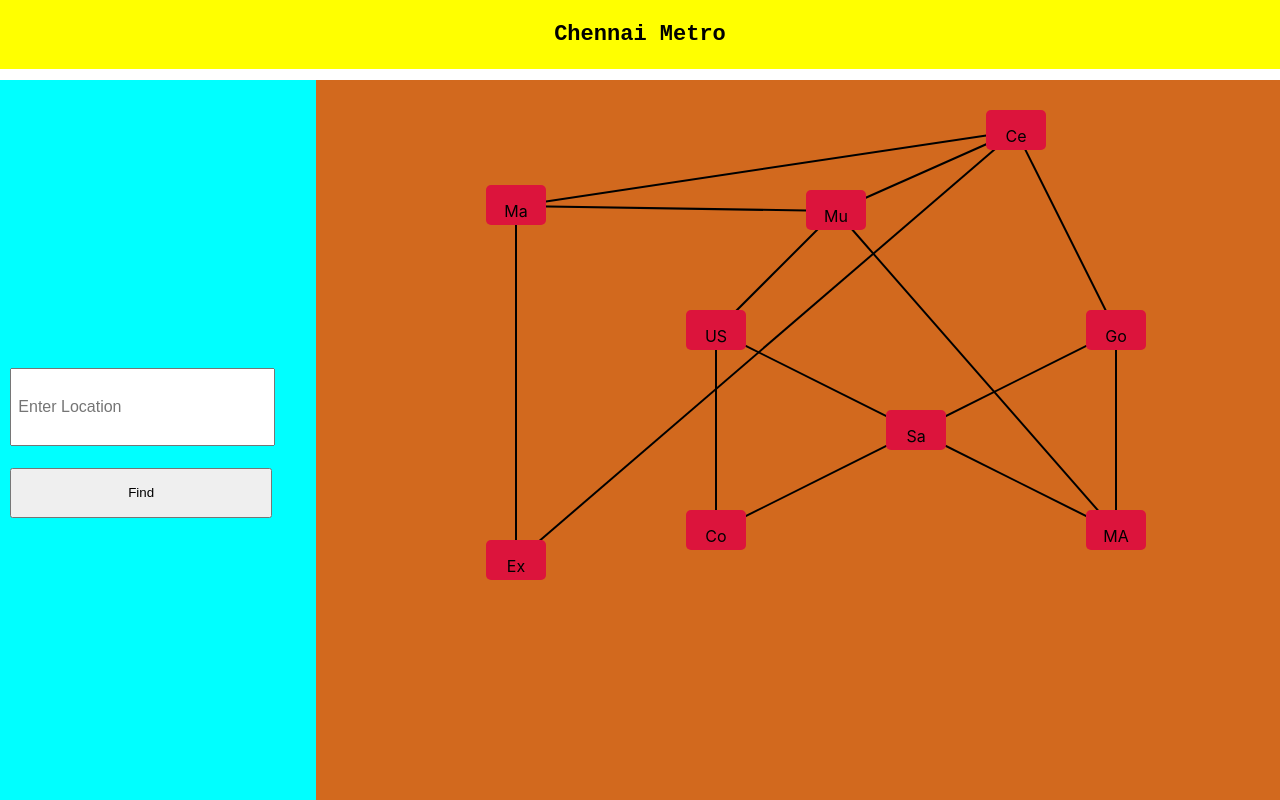
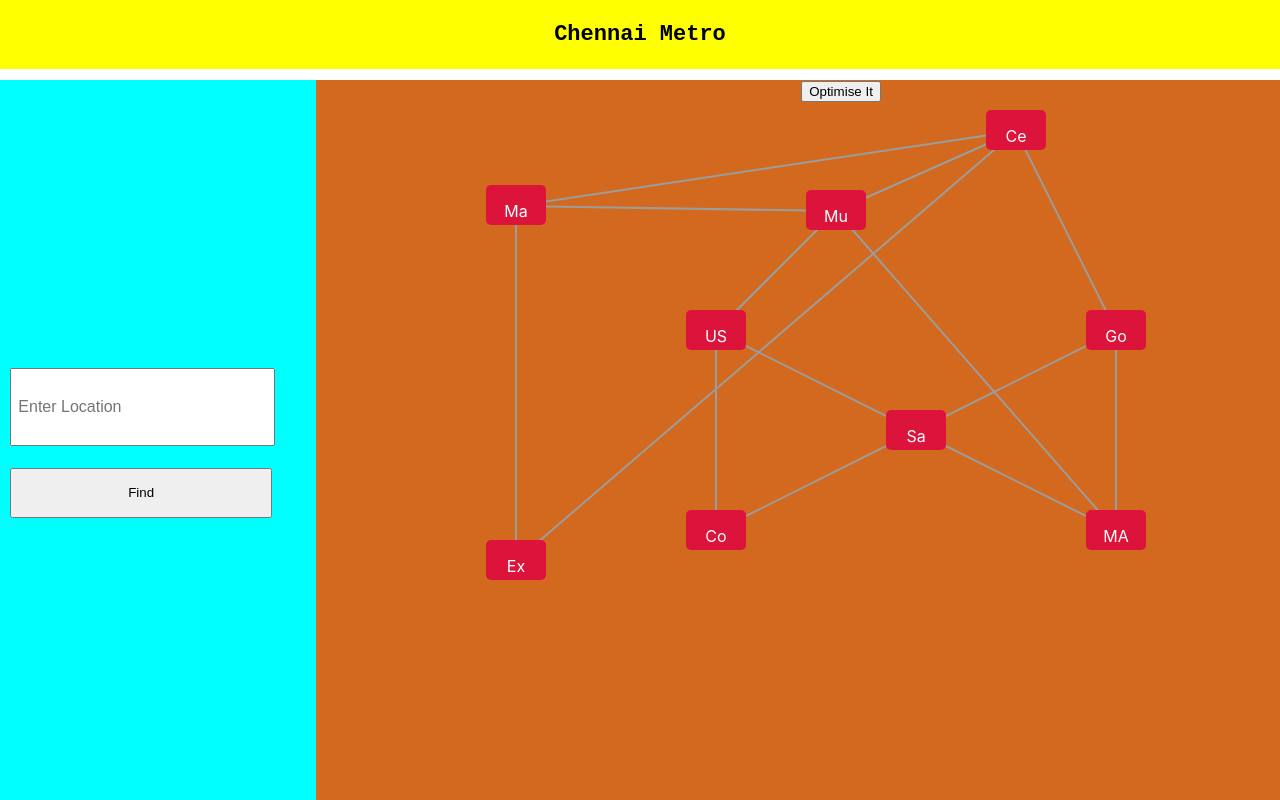
Before and after one commit to ankur17/chennai-metro, a React (Create React App) app: page / in a window 1280 px wide. Shown: the top 800 px of the page. Built offline with nearby package versions, Linux system fonts and the light colour scheme.

Commit message:
Kruskal algo implicated for optimisation the route

```diff
--- a/package.json
+++ b/package.json
@@ -5,7 +5,8 @@
   "dependencies": {
     "react": "^16.8.6",
     "react-dom": "^16.8.6",
-    "react-scripts": "3.0.1"
+    "react-scripts": "3.0.1",
+    "underscore": "^1.9.1"
   },
   "scripts": {
     "start": "react-scripts start",
--- /dev/null
+++ b/src/components/Algo.js
@@ -0,0 +1,75 @@
+/**
+ * Created by ankur on 7/6/19.
+ */
+import {stationDistance} from './../helper/constants'
+
+const problem = {
+    start: {A: 5, B: 2},
+    A: {C: 4, D: 2},
+    B: {A: 8, D: 7},
+    C: {D: 6, finish: 3},
+    D: {finish: 1},
+    finish: {}
+};
+
+const lowestCostNode = (costs, processed) => {
+    return Object.keys(costs).reduce((lowest, node) => {
+        if (lowest === null || costs[node] < costs[lowest]) {
+            if (!processed.includes(node)) {
+                lowest = node;
+            }
+        }
+        return lowest;
+    }, null);
+};
+
+
+export const dijkstra = (graph) => {
+
+
+    const costs = Object.assign({finish: Infinity}, graph.start);
+
+    // track paths
+    const parents = {finish: null};
+    for (let child in graph.start) {
+        parents[child] = 'start';
+    }
+
+    // track nodes that have already been processed
+    const processed = [];
+
+    let node = lowestCostNode(costs, processed);
+
+    while (node) {
+        let cost = costs[node];
+        let children = graph[node];
+        for (let n in children) {
+            let newCost = cost + children[n];
+            if (!costs[n]) {
+                costs[n] = newCost;
+                parents[n] = node;
+            }
+            if (costs[n] > newCost) {
+                costs[n] = newCost;
+                parents[n] = node;
+            }
+        }
+        processed.push(node);
+        node = lowestCostNode(costs, processed);
+    }
+
+    let optimalPath = ['finish'];
+    let parent = parents.finish;
+    while (parent) {
+        optimalPath.push(parent);
+        parent = parents[parent];
+    }
+    optimalPath.reverse();
+
+    const results = {
+        distance: costs.finish,
+        path: optimalPath
+    };
+
+    return results;
+};
--- a/src/components/Card.jsx
+++ b/src/components/Card.jsx
@@ -16,8 +16,16 @@
 
 
     render() {
+
+            console.log("JJJJJ",this.props.class_name)
+
         return (
-            <div className="card" onClick={this.clicked}  style={{...this.props.style}} onselectstart="return false"  unselectable="on">
+            <div
+                className={this.props.class_name}
+                onClick={this.clicked}
+                style={{...this.props.style}}
+                onselectstart="return false"
+                unselectable="on">
                 <p> {this.props.text? this.props.text : ""}</p>
             </div>
         )
--- a/src/components/RightPanel.jsx
+++ b/src/components/RightPanel.jsx
@@ -1,7 +1,7 @@
 import React, {Component} from 'react';
 import Card from './Card'
-import {cardPos,roadmap} from './../helper/constants'
-import {slope,pointsDistance,removePX} from './../helper/utils'
+import {cardPos,roadmap,nodes,edges} from './../helper/constants'
+import {slope,pointsDistance,removePX,kruskal} from './../helper/utils'
 import Modal from './Modal'
 
 
@@ -17,7 +17,7 @@
 
 const HIGHLIGHT = {
     EDGE : 'highLight',
-    NODE : 'nodeHighLight'
+    NODE : 'highLight'
 }
 
 
@@ -33,6 +33,7 @@
         this.click =  this.click.bind(this)
         this.modalHide =  this.modalHide.bind(this)
         this.classNameResolver =  this.classNameResolver.bind(this)
+        this.optimiseIt =  this.optimiseIt.bind(this)
     }
 
     click(card_key){
@@ -60,21 +61,31 @@
 
     classNameResolver(default_class,type, data){
         let searchResult = this.props.searchResult || "";
-        if(searchResult.length>0){
+        if(searchResult.length>0 ){
             switch(type) {
                 case TYPE.EDGE:
                     // here key1 and key2 is in the data
                     let key1 = data[0]
                     let key2 = data[1]
+                    let mst = this.state.mst.slice(0)
+                    for(let each of mst){
+                        let res1 =each[0]
+                        let res2 = each[1]
+                        console.log(each,key1,key2)
+                        if( ((res1==key1)&&(res2==key2)) || ((res1==key2) && (res2==key2)) ){
+                            console.log("WORKIT")
+                            return `${default_class} ${HIGHLIGHT.EDGE}`
+                        }
+                    }
 
-                    console.log("HMMM",key1,key2,searchResult)
-                    if( (searchResult==key1) || (searchResult==key2) ){
-                        return `${default_class} ${HIGHLIGHT.EDGE}`
-                    }
+
+                    // if( (searchResult==key1) || (searchResult==key2) ){
+                    //     return `${default_class} ${HIGHLIGHT.EDGE}`
+                    // }
                         break;
                 case TYPE.NODE:
-                    // here only key is in data
-                    if (searchResult==data){
+                    // here key is in data
+                    if ( (searchResult.length>0) && (searchResult==data.key)){
                         return `${default_class} ${HIGHLIGHT.NODE}`
                     }
                     break;
@@ -85,29 +96,34 @@
 
     }
 
+    optimiseIt(){
+        // let index = nodes.find(function(element) {
+        //     return element == this.props.searchResult ;
+        // });
+
+        let mst = kruskal(nodes,edges)
+
+        console.log("OOOOOOOOOOOOOOOOOOOOOOOOOOOOOO",mst)
+
+        this.setState({
+            mst : mst
+        })
+
+    }
+
     render() {
         // var ctrans = 'translate('+cleft+'px, '+ctop+'px)';
 
         let view_width = Math.max(document.documentElement.clientWidth, window.innerWidth || 0);
-        const styles = {
-            backgroundColor: "crimson",
-            position: "absolute",
-            width: "60px",
-            height: "40px",
-            borderRadius: "5px",
 
-        }
         const cartDesignRender = ()=>{
             let design = []
             let cardPosList = Object.values(cardPos)
             for(let each of cardPosList){
                 let class_name = this.classNameResolver(DEFAULT_CLASS.NODE,TYPE.NODE,each)
-                if(class_name!=DEFAULT_CLASS.NODE){
-                    console.log("POPOPOPOPOPOPOPOP",DEFAULT_CLASS.NODE,TYPE.NODE,each)
-                }
+
                 design.push(
                     <Card style={{
-                            ...styles,
                             top : each.top,
                             left : each.left}}
                           onClick={this.click}
@@ -138,9 +154,8 @@
                 key_increment += 321
 
                 let class_name = this.classNameResolver(DEFAULT_CLASS.EDGE,TYPE.EDGE,each)
-
-                // if(class_name==DEFAULT_CLASS.EDGE){
-                //     console.log("JOJOJOJOJOJOJOJOJ",DEFAULT_CLASS.NODE,TYPE.NODE,each)
+                // if(class_name.split(" ").length){
+                //     console.log("HMM","render",class_name,each)
                 // }
 
                 road.push(
@@ -164,6 +179,8 @@
                 {straightRoadGenerator()}
 
                 {this.state.showModal ? <Modal modalHide={this.modalHide} modalDataKey={this.state.modalDataKey} /> : null}
+
+                <button onClick={this.optimiseIt}>Optimise It</button>
 
 
 
--- a/src/components/leftPanel.jsx
+++ b/src/components/leftPanel.jsx
@@ -37,7 +37,6 @@
 
     clearOption(){
         this.setState({
-            search_selection : "",
             isFinalised : false
         // },()=>this.props.setSearchResult(""))
 
--- a/src/helper/constants.js
+++ b/src/helper/constants.js
@@ -16,6 +16,35 @@
     "Sathyam Cinemas": "Sa",
     "MA Chidambaram Stadium":"MA"
 }
+
+
+export const nodes = ["Co",
+    "US",
+    "Mu",
+    "Ma",
+    "Ex",
+    "Ce",
+    "Go",
+    "Sa",
+    "MA"]
+
+
+export const edges = [
+    ["Co","US" ,8]
+    ,["Co","Sa",16]
+    , ["US","Sa",22]
+    ,["Sa","MA",14]
+    ,["US","Mu",16]
+    ,["Sa","Go",2]
+    , ["Mu","MA",4]
+    , ["Go","MA",12]
+    ,["Mu","Ce",8,]
+    , ["Go","Ce",4]
+    , ["Mu","Ma",14]
+    ,["Ma","Ce",28]
+    ,["Ma","Ex",18]
+    , ["Ce","Ex",20]
+]
 
 export const stationDetails = {
     Co : {
@@ -57,6 +86,19 @@
 }
 
 
+export const stationDistance = {
+    "Co" : {"US" : 8,"Sa" :16},
+    "US" : {"Sa" : 22,"Mu":16},
+    "Mu" : {"US": 16 ,"MA" : 4,"Ce" : 8},
+    "Ma" : {"MA": 14 ,"Ex": 18},
+    "Ex ": {"Ce" : 20 ,"MA" :18},
+    "Ce" : {"Ex ":20 ,"MA": 28},
+    "Go" : {"Sa" : 2 ,"MA" :12 ,"Ma": 12},
+    "Sa" : {"MA" :14 ,"Go" :2,"Co":22 },
+    "MA" : {"Go":12 ,"Ma":14 ,"Sa" :14 ,"Mu":4}
+}
+
+
 
 export const cardPos = {
     "US": {top: "250px", left: "400px", key: "US", text: "US"},
--- a/src/helper/utils.js
+++ b/src/helper/utils.js
@@ -1,7 +1,7 @@
 /**
  * Created by ankur on 7/6/19.
  */
-
+var _ = require('underscore');
 export const slope= (originX, originY, targetX, targetY)=>{
     let dx = originX - targetX;
     let dy = originY - targetY;
@@ -22,3 +22,30 @@
 export const removePX = (st)=>{
     return parseInt(st.split("px")[0],10)
 }
+
+
+export const kruskal = (nodes, edges)=>{
+    var mst = [];
+    var sortedEdges = _.sortBy(edges, function(edge) { return -edge[2]; });
+    var forst = _.map(nodes, function(node) { return [node]; });
+    while(forst.length > 1) {
+        var edge = sortedEdges.pop();
+        var n1 = edge[0],
+            n2 = edge[1];
+
+        var t1 = _.filter(forst, function(tree) {
+            return _.include(tree, n1);
+        });
+
+        var t2 = _.filter(forst, function(tree) {
+            return _.include(tree, n2);
+        });
+
+        if (JSON.stringify(t1) != JSON.stringify(t2)) {
+            forst = _.without(forst, t1[0], t2[0]);
+            forst.push(_.union(t1[0], t2[0]));
+            mst.push(edge);
+        }
+    }
+    return mst;
+}
--- a/src/styles/App.css
+++ b/src/styles/App.css
@@ -69,54 +69,43 @@
 
 
 .card {
-    backgroundColor: crimson;
+    background-color: crimson;
     position: absolute;
     width: 60px;
     height: 40px;
-    borderRadius: 5px;
-    z-index: 2;
+    border-radius: 5px;
     transform: translate(-50%,-50%);
     cursor: pointer;
+    z-index: 2;
     transition: 0.3s;
+    color: white;
+
 }
 
 .card:hover {
-    opacity: 0;
+    background-color: orangered;
 
 }
 
 .highLight {
-    opacity: 0.5;
+    background-color: black;
+    opacity: 0.4;
 }
 
 .nodeHighLight {
-    background-color: black;
+    background-color: orangered;
 }
 
 
 
 .line{
     position: absolute;
-    background-color: black;
+    background-color: #9c9c9c;
     height : 2px;
     transform-origin: 0% 50%;
+    transition: 0.3s;
 }
 
-.line2{
-    position: absolute;
-    background-color: black;
-    height : 2px;
-    transform: rotate(18deg) ;
-    transform-origin: 0% 50%;
-}
-
-.line3{
-    position: absolute;
-    background-color: black;
-    height : 2px;
-    transform: rotate(348deg) ;
-    transform-origin: 0% 50%;
-}
 
 /*y  x*/
 /*15 85*/
```
Also changed, not shown: src/components/App.js (+85 -0 lines), 1 other file (tests, documents, lock files or other folders).
